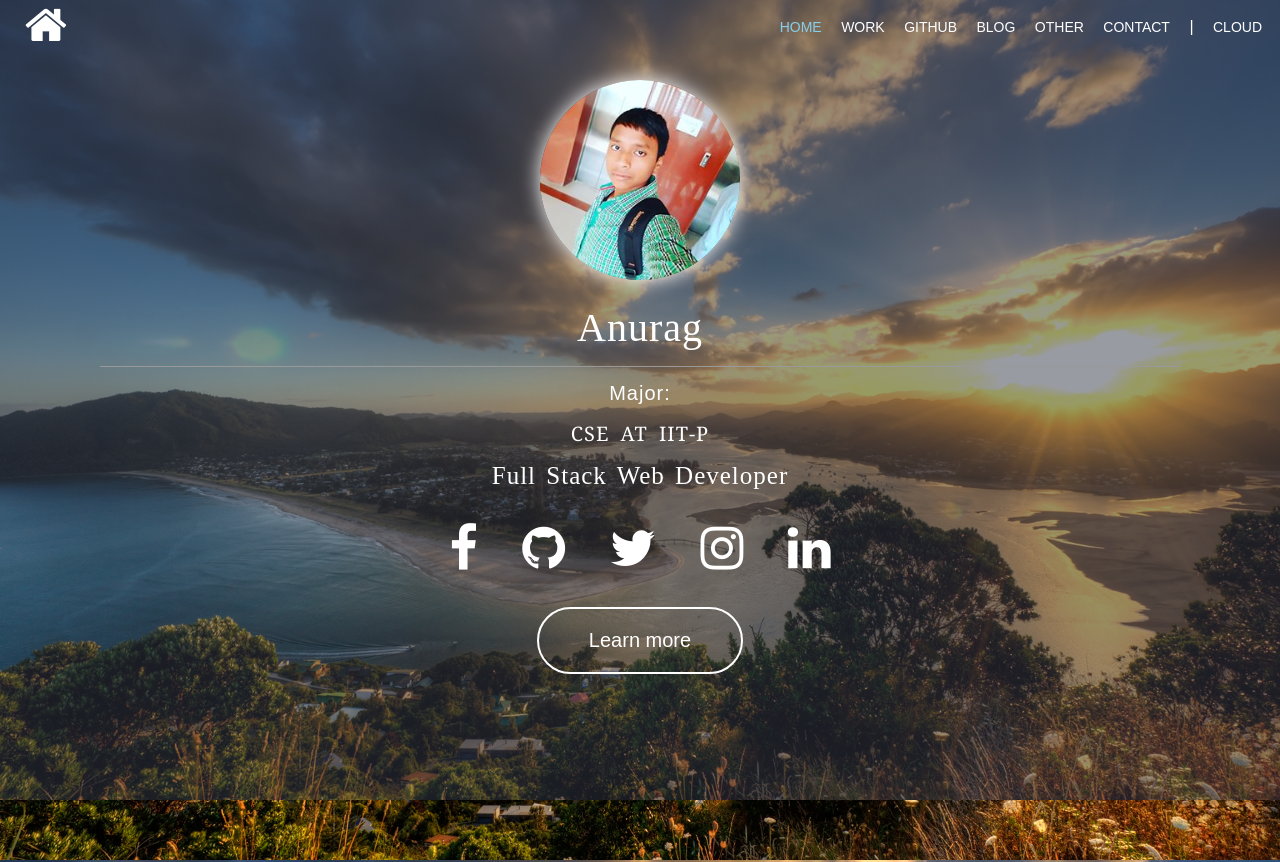
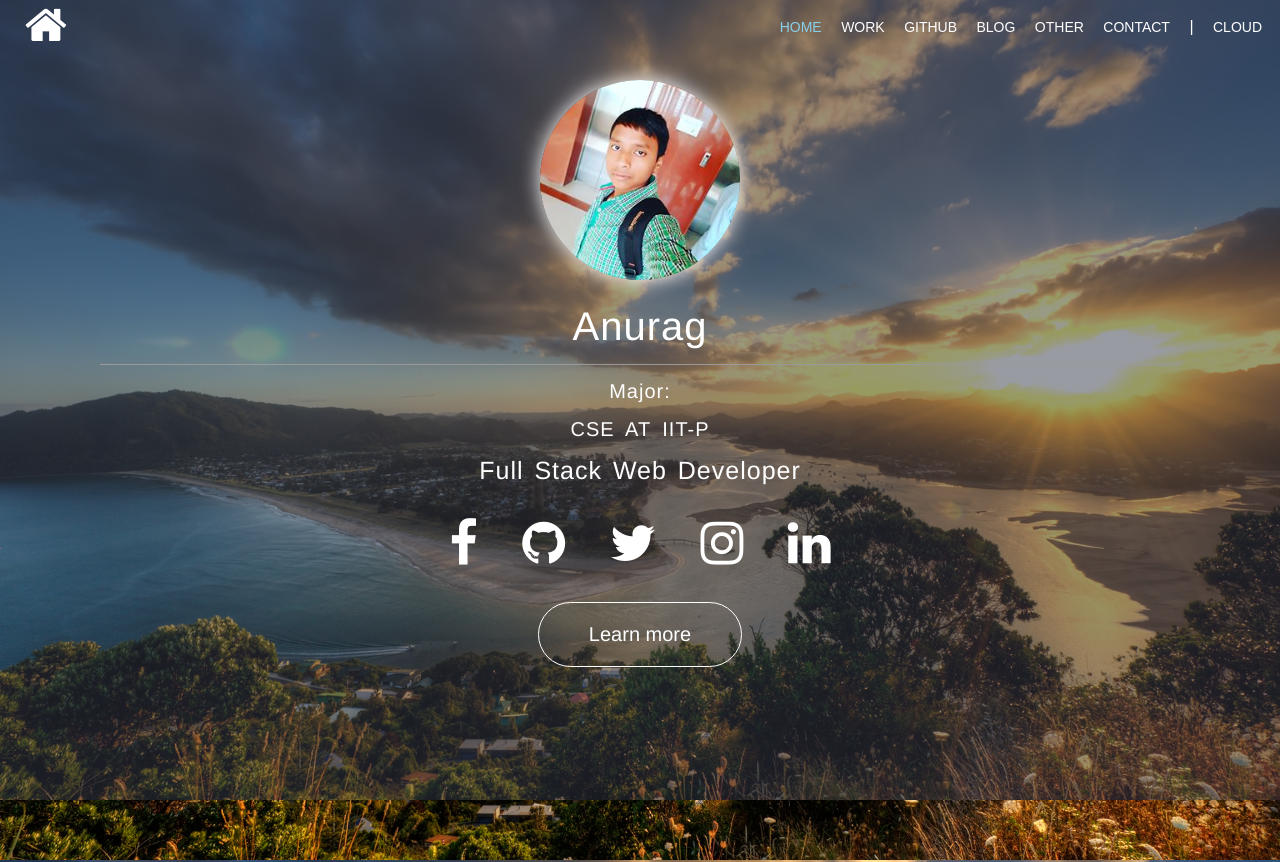
Before and after one commit to Anu1601CS/my_web, a PHP site: page / in a window 1280 px wide. Shown: the top 862 px of the page. Run offline with PHP 8.4, Linux system fonts and the light colour scheme; some libraries are stand-ins or nearby versions.

Commit message:
Update mystyle.css

```diff
--- a/css/mystyle.css
+++ b/css/mystyle.css
@@ -107,6 +107,7 @@ transition: 0.3s all ease-in-out;
 	background-color:white;
 	border-radius: 10px;
 	color: skyblue;
+	  @-webkit-transition:opacity 1s all ease-in-out;
         transition: opacity 1s;
 	display: none;
 	z-index: 50;
@@ -279,7 +280,7 @@ word-spacing: 15px;
 
 /*----------------------------------------------*/
 
-/*preloader*/
+/*preloader
 
 #background{
 
@@ -317,6 +318,9 @@ word-spacing: 15px;
 
 }
 -->
+
+
+*/
 /*------------------------------------------------*/
 
 /* Add Zoom Animation */
@@ -401,10 +405,10 @@ display: inline-block;
  	color: rgba(0, 0, 0, 0.8);
  }
 
-<!--
-/* Add animation to "page content" */
+
+/* Add animation to "page content"
 .animate-bottom {
-  position: relative;/*-----------------------------------------*/
+  position: relative;
 
   -webkit-animation-name: animatebottom;
   -webkit-animation-duration:3s;
@@ -423,7 +427,7 @@ display: inline-block;
 
 }
 
--->
+*/
 /*----------------------------------------*/
 
 /****section intro open*****/
@@ -443,14 +447,16 @@ display: inline-block;
 	padding-top:20px!important;
 	border-bottom: 1.5px solid #999999;
 	padding-bottom: 15px;
-		font-family: "merriweather-bold", serif;
+        font-family: "Source Sans Pro", Helvetica, sans-serif;
+	    font-weight:400;
         letter-spacing: 1px;
-	font-weight:500;
+
 }
 
 #line2{
 	color: white;
-	font-family: Arial, Helvetica, sans-serif;
+ font-family: "Source Sans Pro", Helvetica, sans-serif;
+	    font-weight:400;
 	font-size: 20px;
 	padding-top:15px;
 	letter-spacing: 1px;
@@ -459,7 +465,8 @@ display: inline-block;
 #line3{
 	font-weight: 100;
         font-size: 20px;
-    font-family: Georgia, serif;
+         font-family: "Source Sans Pro", Helvetica, sans-serif;
+	    font-weight:400;
         color: white;
         word-spacing: 5px;
          letter-spacing: 1px;
@@ -470,7 +477,8 @@ display: inline-block;
 
 	font-weight: 100;
     font-size: 25px;
-    font-family: "merriweather-bold", serif;
+    font-family: "Source Sans Pro", Helvetica, sans-serif;
+	    font-weight:400;
     color: white;
    word-spacing: 3px;
    letter-spacing: 1px;
@@ -481,10 +489,12 @@ display: inline-block;
 #learn-more{
    text-decoration: none;
    color: white;
-   border:2px solid white;
+   border:1px solid white;
    border-radius: 50px;
    padding: 20px 50px;
    font-size: 20px;
+   font-family: "Source Sans Pro", Helvetica, sans-serif;
+	    font-weight:400;
    display: inline-block;
    white-space: nowrap;
 }
```
Lines whose indentation alone changed are shown as unchanged.
